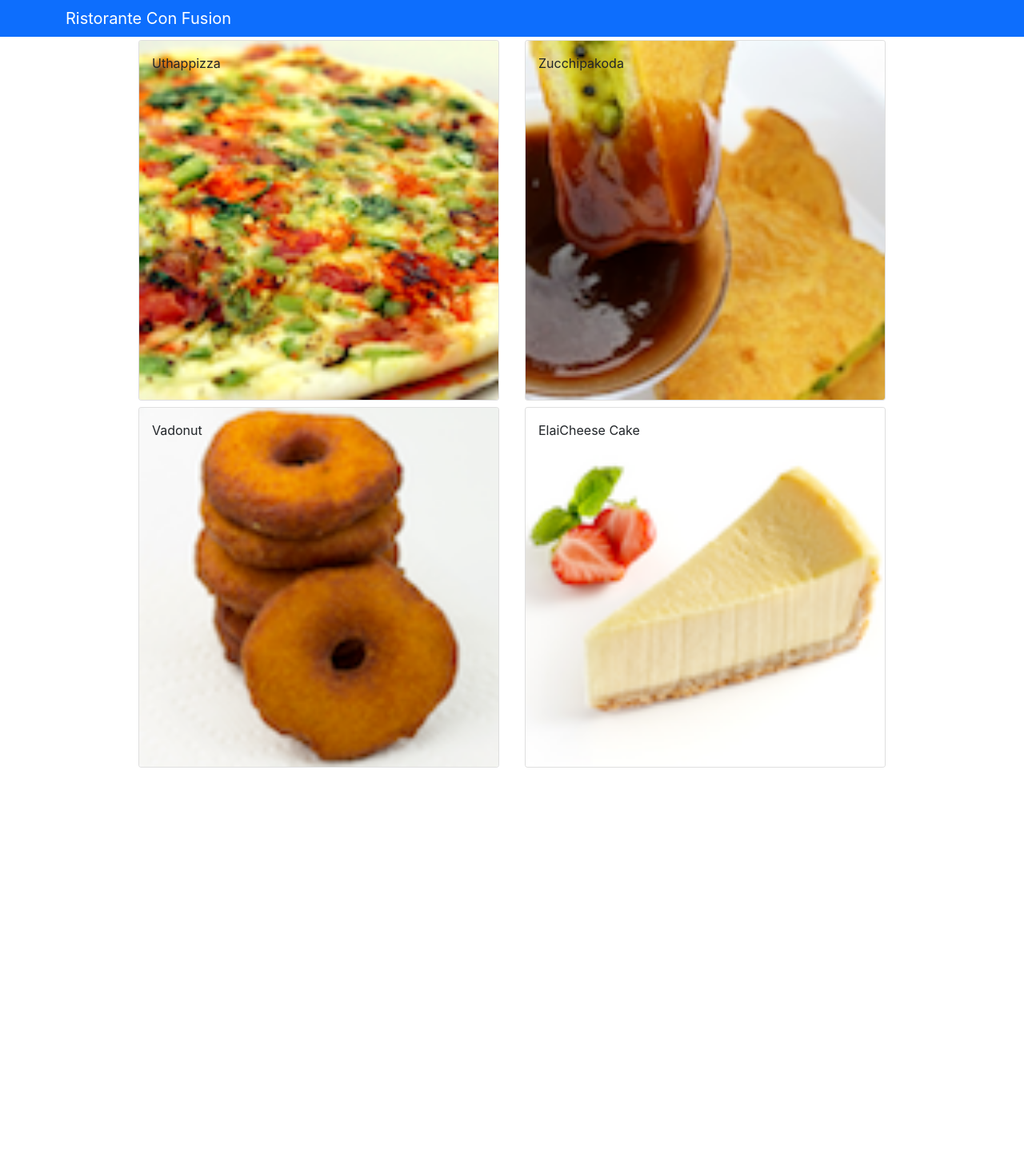
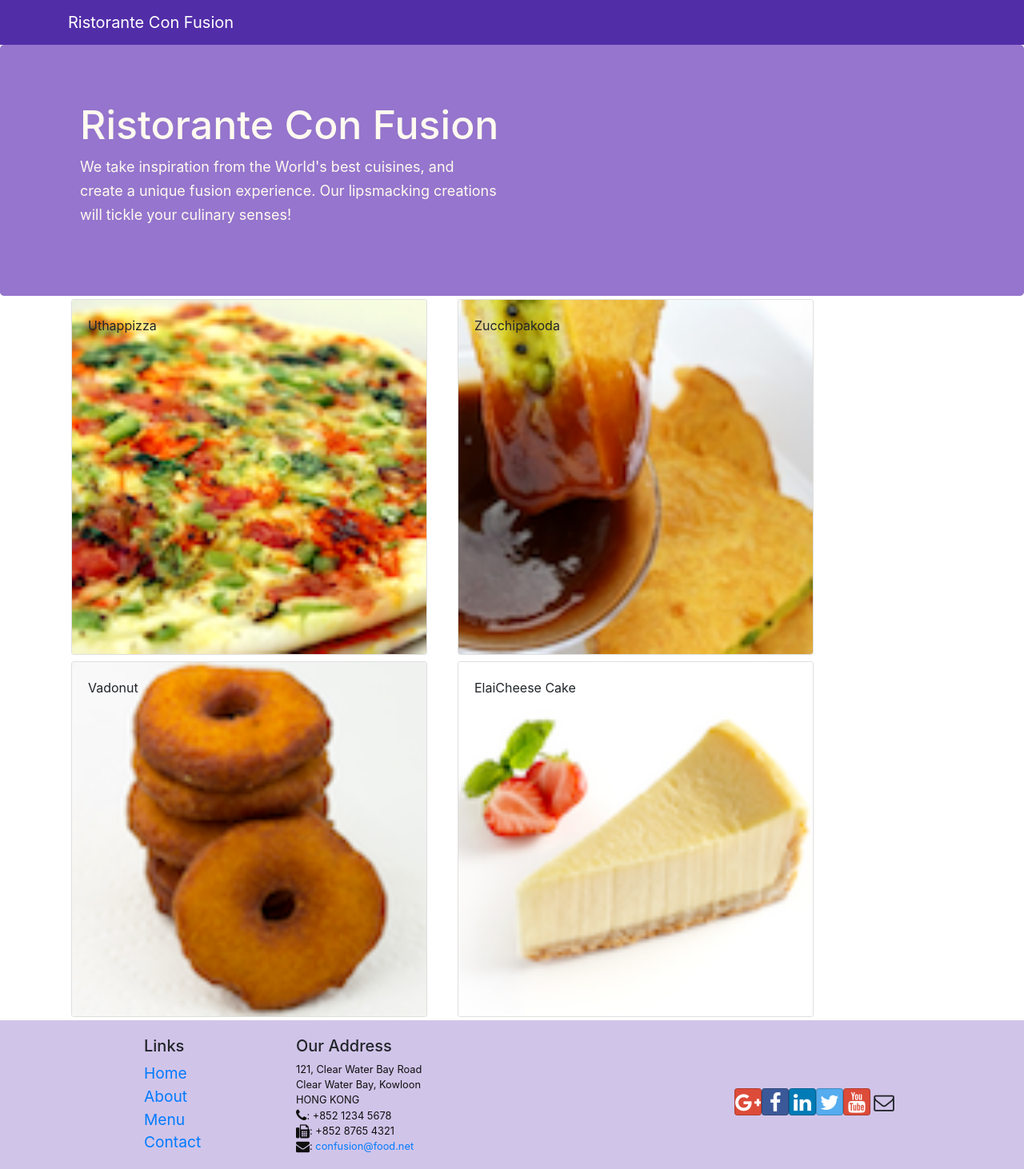
Before and after one commit to hiteshVadher/first-react-app, a React (Create React App) app: page / in a window 1280 px wide. Shown: the top 1462 px of the page at 80% size. Before the commit the page ends 964 px from the top, so only its background shows below. Built offline with nearby package versions, Linux system fonts and the light colour scheme.

Commit message:
header and footer

```diff
--- a/package.json
+++ b/package.json
@@ -6,8 +6,11 @@
     "@testing-library/jest-dom": "^5.16.1",
     "@testing-library/react": "^11.2.7",
     "@testing-library/user-event": "^12.8.3",
-    "bootstrap": "^5.1.3",
+    "bootstrap": "^4.6.1",
+    "bootstrap-social": "^5.1.1",
+    "font-awesome": "^4.7.0",
     "react": "^17.0.2",
+    "react-bootstrap": "^2.0.3",
     "react-dom": "^17.0.2",
     "react-popper": "^2.2.5",
     "react-scripts": "4.0.3",
--- a/src/App.css
+++ b/src/App.css
@@ -6,3 +6,51 @@
 span {
     font-size: 1.2rem;
 }
+
+.jumbotron {
+    background-color: #e9edef;
+    padding: 80px;
+}
+
+.jumbotron h1 {
+    font-size: 50px;
+}
+
+.jumbotron p {
+    font-size: 18px;
+    line-height: 30px;
+}
+
+.row-header{
+    margin:0px auto;
+    padding:0px auto;
+}
+
+.row-content {
+    margin:0px auto;
+    padding: 50px 0px 50px 0px;
+    border-bottom: 1px ridge;
+    min-height:400px;
+}
+
+.footer{
+    background-color: #D1C4E9;
+    margin:0px auto;
+    padding: 20px 0px 20px 0px;
+}
+.jumbotron {
+    padding:70px 30px 70px 30px;
+    margin:0px auto;
+    background: #9575CD ;
+    color:floralwhite;
+}
+
+address{
+    font-size:80%;
+    margin:0px;
+    color:#0f0f0f;
+}
+
+.navbar-dark {
+    background-color: #512DA8;
+}
--- a/src/components/DishdetailComponent.js
+++ b/src/components/DishdetailComponent.js
@@ -49,7 +49,7 @@
     } else {
         return (
             <div className="container">
-                <div className="row justify-content-center">
+                <div className="row">
                     <div className="col-12 col-md-5 m-1">
                         <RenderDish dish={selectedDish} />
                     </div>
--- /dev/null
+++ b/src/components/FooterComponent.js
@@ -0,0 +1,50 @@
+import React from 'react';
+
+function Footer(props) {
+    return(
+        <div className="footer">
+            <div className="container">
+                <div className="row justify-content-center">
+                    <div className="col-4 offset-1 col-sm-2">
+                        <h5>Links</h5>
+                        <ul className="list-unstyled">
+                            <li><a href="#">Home</a></li>
+                            <li><a href="#">About</a></li>
+                            <li><a href="#">Menu</a></li>
+                            <li><a href="contactus.html">Contact</a></li>
+                        </ul>
+                    </div>
+                    <div className="col-7 col-sm-5">
+                        <h5>Our Address</h5>
+                        <address>
+                        121, Clear Water Bay Road<br />
+                        Clear Water Bay, Kowloon<br />
+                        HONG KONG<br />
+                        <i className="fa fa-phone fa-lg"></i>: +852 1234 5678<br />
+                        <i className="fa fa-fax fa-lg"></i>: +852 8765 4321<br />
+                        <i className="fa fa-envelope fa-lg"></i>: <a href="mailto:confusion@food.net">
+                            confusion@food.net</a>
+                        </address>
+                    </div>
+                    <div className="col-12 col-sm-4 align-self-center">
+                        <div className="text-center">
+                            <a className="btn btn-social-icon btn-google" href="http://google.com/+"><i className="fa fa-google-plus"></i></a>
+                            <a className="btn btn-social-icon btn-facebook" href="http://www.facebook.com/profile.php?id="><i className="fa fa-facebook"></i></a>
+                            <a className="btn btn-social-icon btn-linkedin" href="http://www.linkedin.com/in/"><i className="fa fa-linkedin"></i></a>
+                            <a className="btn btn-social-icon btn-twitter" href="http://twitter.com/"><i className="fa fa-twitter"></i></a>
+                            <a className="btn btn-social-icon btn-google" href="http://youtube.com/"><i className="fa fa-youtube"></i></a>
+                            <a className="btn btn-social-icon" href="mailto:"><i className="fa fa-envelope-o"></i></a>
+                        </div>
+                    </div>
+                </div>
+                <div className="row justify-content-center">
+                    <div className="col-auto">
+                        <p>© Copyright 2018 Ristorante Con Fusion</p>
+                    </div>
+                </div>
+            </div>
+        </div>
+    );
+}
+
+export default Footer;
--- /dev/null
+++ b/src/components/HeaderComponent.js
@@ -0,0 +1,30 @@
+import React, { Component } from 'react';
+import { Navbar, NavbarBrand } from 'reactstrap';
+
+class Header extends Component {
+    render() {
+        return(
+            <React.Fragment>
+                <Navbar dark>
+                    <div className="container">
+                        <NavbarBrand href="/">
+                            Ristorante Con Fusion
+                        </NavbarBrand>
+                    </div>
+                </Navbar>
+                <div className="jumbotron">
+                    <div className="container">
+                        <div className="row row-header">
+                            <div className="col-12 col-sm-6">
+                                <h1>Ristorante Con Fusion</h1>
+                                <p>We take inspiration from the World's best cuisines, and create a unique fusion experience. Our lipsmacking creations will tickle your culinary senses!</p>
+                            </div>
+                        </div>
+                    </div>
+                </div>
+            </React.Fragment>
+        );
+    }
+}
+
+export default Header;
--- a/src/components/MainComponent.js
+++ b/src/components/MainComponent.js
@@ -1,5 +1,6 @@
 import React, { Component } from 'react';
-import { Navbar, NavbarBrand } from 'reactstrap';
+import Header from './HeaderComponent';
+import Footer from './FooterComponent';
 import Menu from './MenuComponents';
 import DishDetail from './DishdetailComponent';
 import { DISHES } from '../shared/dishes';
@@ -22,16 +23,11 @@
     render() {
         return (
             <div>
-                <Navbar dark color="primary">
-                    <div className="container">
-                        <NavbarBrand href="/">
-                            Ristorante Con Fusion
-                        </NavbarBrand>
-                    </div>
-                </Navbar>
+                <Header />
                 <Menu dishes={this.state.dishes}
                     onClick={(dishId) => this.onDishSelect(dishId)}/>
                 <DishDetail dish={this.state.dishes.filter((dish) => dish.id === this.state.selectedDish )[0]} />
+                <Footer />
             </div>
         );
     }
--- a/src/components/MenuComponents.js
+++ b/src/components/MenuComponents.js
@@ -25,7 +25,7 @@
 
     return (
         <div className="container">
-            <div className="row justify-content-center">
+            <div className="row">
                 {menu}
             </div>
         </div>
--- a/src/index.js
+++ b/src/index.js
@@ -1,6 +1,8 @@
 import React from 'react';
 import ReactDOM from 'react-dom';
 import 'bootstrap/dist/css/bootstrap.min.css';
+import 'font-awesome/css/font-awesome.min.css';
+import 'bootstrap-social/bootstrap-social.css';
 import './index.css';
 import App from './App';
 import reportWebVitals from './reportWebVitals';
```
Also changed, not shown: 1 other file (tests, documents, lock files or other folders).
